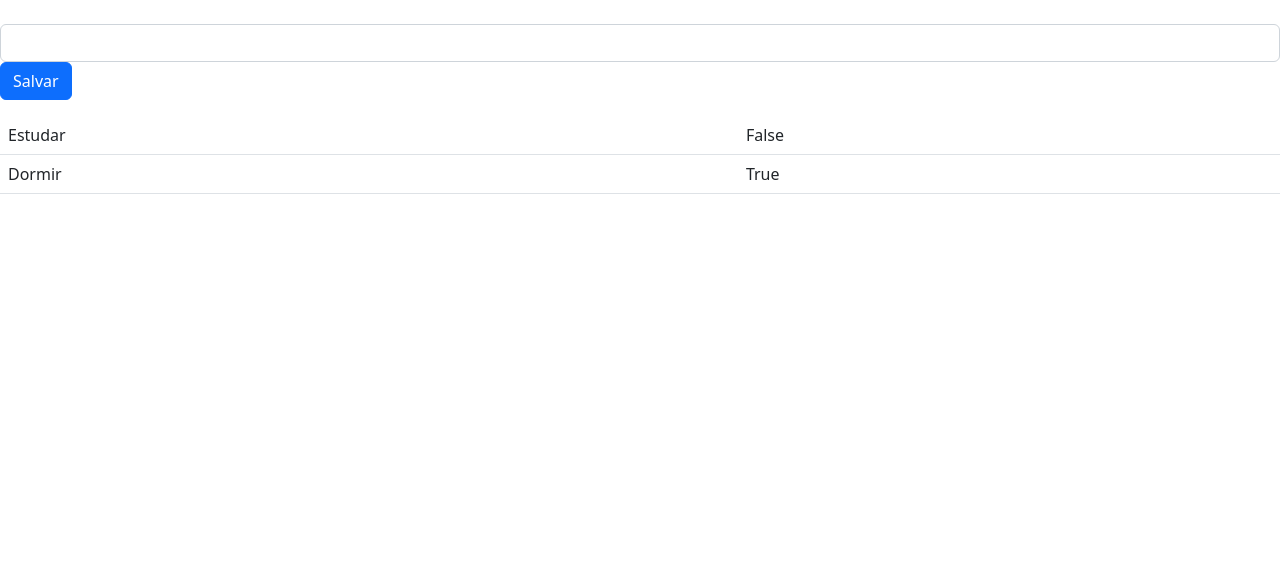
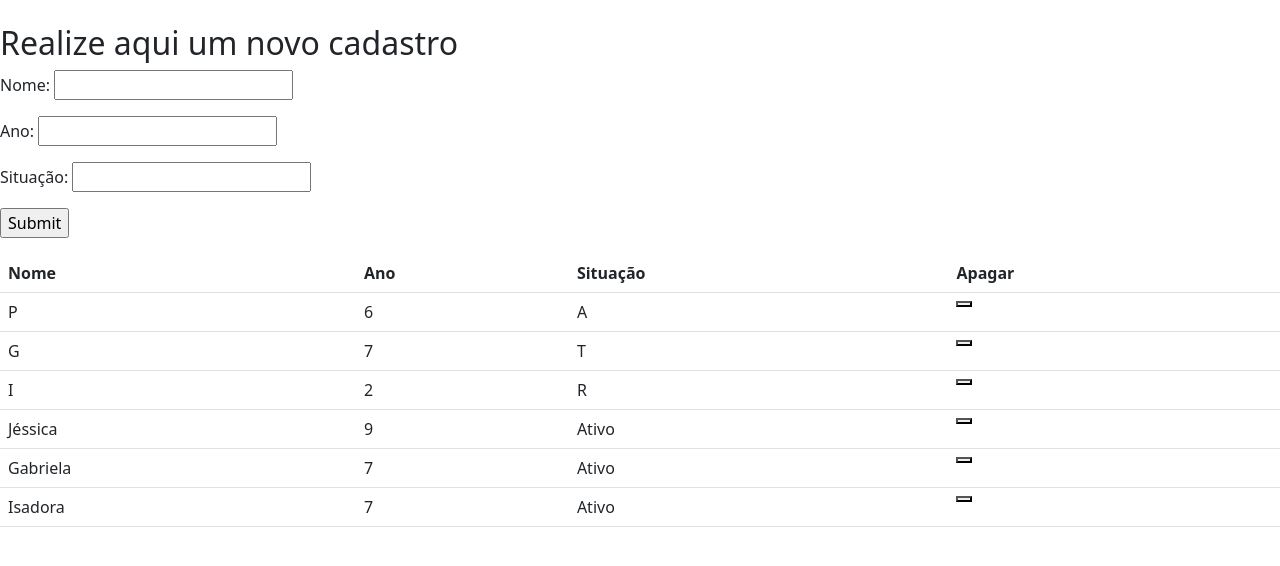
Before and after one commit to Jooshica/lista-alunos, a Flask app: page / in a window 1280 px wide. Shown: the top 566 px of the page. Run offline with Flask 2, Linux system fonts and the light colour scheme.

Commit message:
- Não sei mais nada

```diff
--- /dev/null
+++ b/alunos.csv
@@ -0,0 +1,7 @@
+nome,ano,situation
+P,6,A
+G,7,T
+I,2,R
+Jéssica,9,Ativo
+Gabriela,7,Ativo
+Isadora,7,Ativo
--- a/app.py
+++ b/app.py
@@ -1,22 +1,73 @@
 from flask import Flask, render_template, request
+import csv
 
 app = Flask(__name__)
 
-tasks = [
-    {'name': 'Estudar', 'finished': False},
-    {'name': 'Dormir', 'finished': True}
-]
+#tasks = [
+    #{'name': 'Nome', 'ano': '8','situation':'Situação'}
+#]
 
-@app.route('/')
-def home():
+@app.route("/")
+def index():
+    with open('alunos.csv') as csv_file:
+        data = csv.reader(csv_file, delimiter=",")
+        first_line = True
+        tasks = []
+        for row in data:
+            if not first_line:
+                tasks.append({
+                    "nome": row[0],
+                    "ano": row[1],
+                    "situation": row[2]
+                })
+            else:
+                first_line = False
+    return render_template("home.html",tasks=tasks)
+
+#@app.route('/')
+#def home():
     #templates/home.html
-    return render_template('home.html', tasks=tasks)
+    #return render_template('home.html', tasks=tasks)
 
-@app.route('/create', methods={'POST'})
-def create():
-    name = request.form['name']
-    task = {'name': name, 'finished': False}
-    tasks.append(task)
-    return render_template('home.html', tasks=tasks)
+@app.route("/submit", methods=["GET", "POST"])
+def submit():
+    if request.method == "GET":
+        return redirect(url_for('home'))
+
+    elif request.method == "POST":
+        userdata = dict(request.form)
+        nome = userdata["nome"]
+        ano = userdata["ano"]
+        situation = userdata["situation"]
+        with open('alunos.csv', mode='a') as csv_file:
+            data = csv.writer(csv_file, delimiter=",", quotechar='"', quoting=csv.QUOTE_MINIMAL)
+            data.writerow([nome, ano, situation])
+        return "Valeu"
+
+#@app.route('/create', methods={'POST'})
+#def create():
+    #name = request.form['name']
+    #ano = request.form['ano']
+    #situation = request.form['situation']
+    #task = {'name': name, 'ano': ano, 'situation': situation}
+    #tasks.append(task)
+    #return render_template('home.html', tasks=tasks)
+
+@app.route('/delete',methods=["POST"])
+def delete_book():
+    id = request.form.get('id')
+    if id != None:
+        with open('alunos.csv', 'rt') as f:
+            alunes = list(csv.reader(f))
+            for alune in alunes:
+                if alune[0] == id:
+                    alunes.remove(alune)
+        with open('alunos.csv', 'wt',newline='') as f:
+            write = csv.writer(f)
+            write.writerows(alune)
+        return redirect(url_for('adicionados'))
+    else:
+        print('id não pode ser nulo')
+        return redirect(url_for('adicionados'))
 
 app.run(debug=True)
--- a/templates/home.html
+++ b/templates/home.html
@@ -7,16 +7,39 @@
 
         <br/>
 
-        <form class="containter" action="create" method="POST">
-            <input name='name' class='form-control'></input>
-            <button class='btn btn-primary'>Salvar</button>
+        <h2>
+            Realize aqui um novo cadastro
+        </h2>
+        <form method="post" action="/submit">
+            <p>Nome: <input type="text" name="nome"></p>
+            <p>Ano: <input type="number" name="ano"></p>
+            <p>Situação: <input type="text" name="situation"></p>
+            <p><input type="submit"></p>
         </form>
 
+        <!-- <form class="container" action="create" method="POST">
+            <input name='name', class='form-control'></input>
+            <input name='ano', class='form-control'></input>
+            <input name='situation', class='form-control'></input>
+            <button class='btn btn-primary'>Salvar</button>
+        </form> -->
+
         <table class="table table-hover">
+            <tr>
+                <th>Nome</th>
+                <th>Ano</th>
+                <th>Situação</th>
+                <th>Apagar</th>
+            </tr>
             {% for task in tasks:%}
             <tr>
-                <td>{{task['name']}}</td>
-                <td>{{task['finished']}}</td>
+                <td>{{task.nome}}</td>
+                <td>{{task.ano}}</td>
+                <td>{{task.situation}}</td>
+                <td><form action="{{url_for('apagar')}}" method="POST">
+                    <button type="submit" name="id"></button>
+                    </form>
+                </td>
             </tr>
             {% endfor %}
         </table>
```
